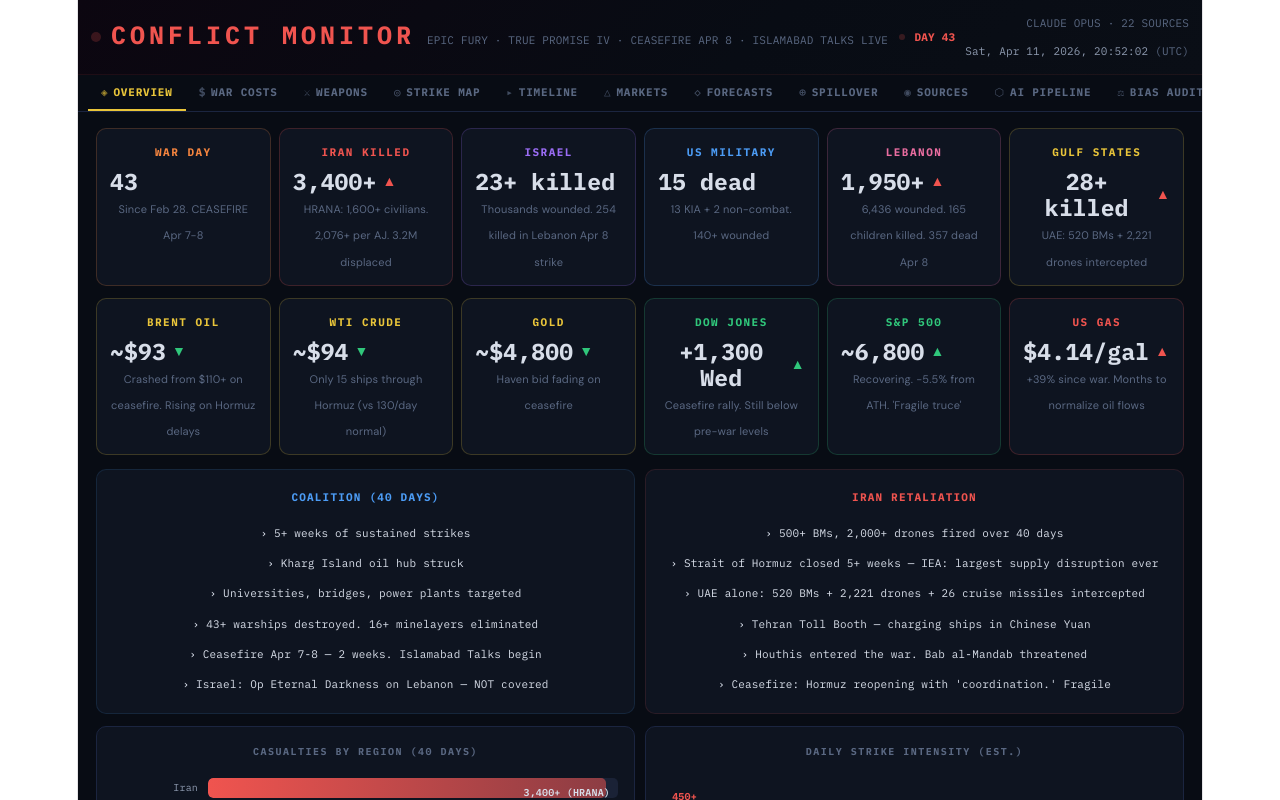
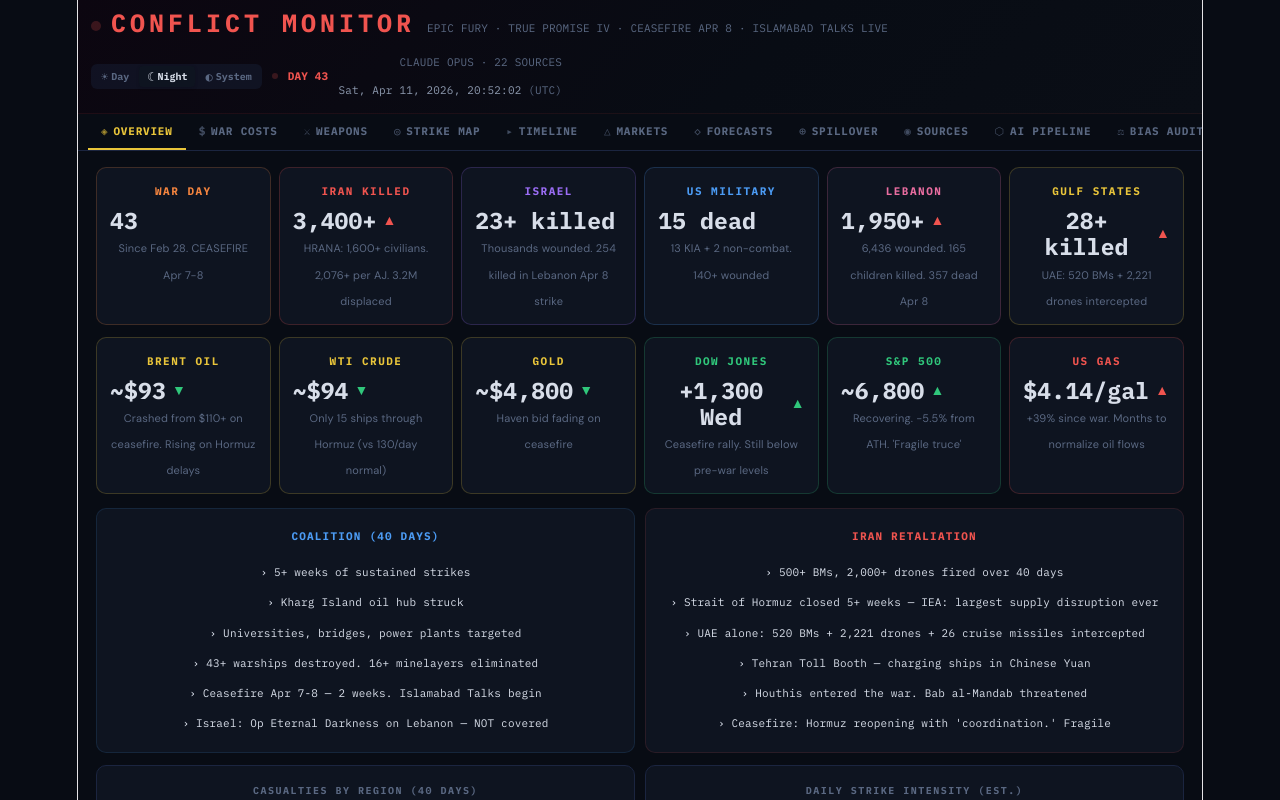
Before and after one commit to varuntyagi83/conflict-preview, a React (Vite) app: page / in a window 1280 px wide. Shown: the top 800 px of the page. Built offline with nearby package versions, Linux system fonts and the light colour scheme.

Commit message:
feat: add Day/Night/System theme selector

```diff
--- a/src/App.jsx
+++ b/src/App.jsx
@@ -3,12 +3,70 @@ import { useState, useEffect, useRef } from "react";
 // ════════════════════════════════════════════
 // PALETTE & FONTS
 // ════════════════════════════════════════════
-const P = {
+const DARK = {
   bg:"#080C14",srf:"#0E1420",pnl:"#131B2B",edg:"#1B2540",edgL:"#283656",
   fire:"#F0544F",flm:"#F5853F",sun:"#E9C53A",leaf:"#30C77B",
   sky:"#4C9CF5",vio:"#9B6DF5",rose:"#E96DA0",aqua:"#34BFC9",sage:"#21AD99",
   tx:"#D8DEE9",tx2:"#8D99AE",tx3:"#5A6882",tx4:"#3D4D66",
 };
+const LIGHT = {
+  bg:"#F4F6F9",srf:"#FFFFFF",pnl:"#EDF0F5",edg:"#D0D7E2",edgL:"#B8C2D0",
+  fire:"#D93025",flm:"#E8710A",sun:"#C68A00",leaf:"#1A8F54",
+  sky:"#1A73E8",vio:"#7B3FD4",rose:"#C93B76",aqua:"#0D8F96",sage:"#0E7C6B",
+  tx:"#1A1D23",tx2:"#4A5568",tx3:"#718096",tx4:"#A0AEC0",
+};
+
+function useTheme() {
+  const [mode, setMode] = useState(() => {
+    try { return localStorage.getItem("cm-theme") || "night"; } catch { return "night"; }
+  });
+  const [systemDark, setSystemDark] = useState(() =>
+    typeof window !== "undefined" && window.matchMedia?.("(prefers-color-scheme: dark)").matches
+  );
+  useEffect(() => {
+    const mq = window.matchMedia?.("(prefers-color-scheme: dark)");
+    if (!mq) return;
+    const handler = (e) => setSystemDark(e.matches);
+    mq.addEventListener("change", handler);
+    return () => mq.removeEventListener("change", handler);
+  }, []);
+  useEffect(() => {
+    try { localStorage.setItem("cm-theme", mode); } catch {}
+  }, [mode]);
+  const isDark = mode === "night" || (mode === "system" && systemDark);
+  return { mode, setMode, isDark, P: isDark ? DARK : LIGHT };
+}
+
+function ThemeToggle({ mode, setMode, P }) {
+  const opts = [
+    { id: "day", icon: "☀", label: "Day" },
+    { id: "night", icon: "☾", label: "Night" },
+    { id: "system", icon: "◐", label: "System" },
+  ];
+  return (
+    <div style={{ display: "flex", gap: 2, background: `${P.edg}60`, borderRadius: 6, padding: 2 }}>
+      {opts.map((o) => (
+        <button
+          key={o.id}
+          onClick={() => setMode(o.id)}
+          style={{
+            display: "flex", alignItems: "center", gap: 3,
+            padding: "3px 8px", border: "none", borderRadius: 4, cursor: "pointer",
+            background: mode === o.id ? P.srf : "transparent",
+            color: mode === o.id ? P.tx : P.tx3,
+            fontSize: 10, fontWeight: 700, fontFamily: "'IBM Plex Mono','Menlo',monospace",
+            boxShadow: mode === o.id ? `0 1px 3px ${P.bg}40` : "none",
+            transition: "all .2s",
+          }}
+        >
+          <span style={{ fontSize: 12 }}>{o.icon}</span> {o.label}
+        </button>
+      ))}
+    </div>
+  );
+}
+
+let P = DARK; // default, overridden at render
 const fn="'IBM Plex Mono','Menlo',monospace";
 const fs="'DM Sans','Helvetica Neue',sans-serif";
 
@@ -1423,6 +1481,8 @@ const TABS=[
 
 export default function App() {
   const [tab,setTab]=useState("dash");
+  const { mode, setMode, isDark, P: TP } = useTheme();
+  P = TP; // update global P for all child components
 
   const headlines=[
     "LIVE: Direct US-Iran face-to-face talks underway in Islamabad. Vance + Kushner + Witkoff lead US team",
@@ -1452,10 +1512,11 @@ export default function App() {
         *{box-sizing:border-box;margin:0;padding:0}
         ::-webkit-scrollbar{width:5px}::-webkit-scrollbar-track{background:${P.bg}}::-webkit-scrollbar-thumb{background:${P.edg};border-radius:3px}
         button{font-family:inherit}
+        body{background:${P.bg};transition:background .3s}
       `}</style>
 
       {/* HEADER */}
-      <div style={{background:"linear-gradient(135deg,#0C0610,#080C14 60%,#0A0E16)",borderBottom:`1px solid ${P.fire}15`,padding:"10px 13px"}}>
+      <div style={{background:isDark?"linear-gradient(135deg,#0C0610,#080C14 60%,#0A0E16)":`linear-gradient(135deg,#E8ECF2,#F4F6F9 60%,#EAEFF5)`,borderBottom:`1px solid ${P.fire}15`,padding:"10px 13px"}}>
         <div style={{display:"flex",alignItems:"center",justifyContent:"space-between",flexWrap:"wrap",gap:8}}>
           <div style={{display:"flex",alignItems:"center",gap:10}}>
             <Blink color={P.fire} size={10}/>
@@ -1465,6 +1526,7 @@ export default function App() {
             </div>
           </div>
           <div style={{display:"flex",alignItems:"center",gap:10}}>
+            <ThemeToggle mode={mode} setMode={setMode} P={P}/>
             <Blink color={P.fire} size={6}/>
             <span style={{fontSize:11,color:P.fire,fontFamily:fn,fontWeight:700}}>DAY {(()=>{const now=new Date();const start=new Date(2026,1,28);now.setHours(0,0,0,0);start.setHours(0,0,0,0);return Math.round((now-start)/864e5)+1})()}</span>
             <div style={{textAlign:"right"}}><div style={{fontSize:11,color:P.tx3,fontFamily:fn}}>CLAUDE OPUS · 22 SOURCES</div><Clk/></div>
```
